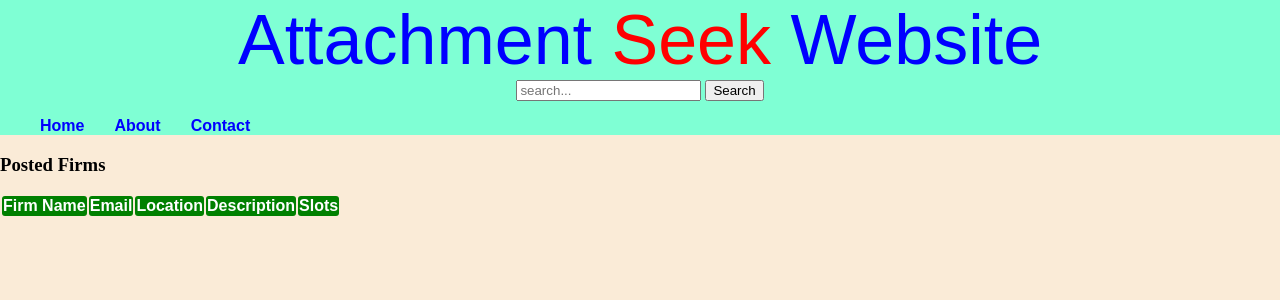
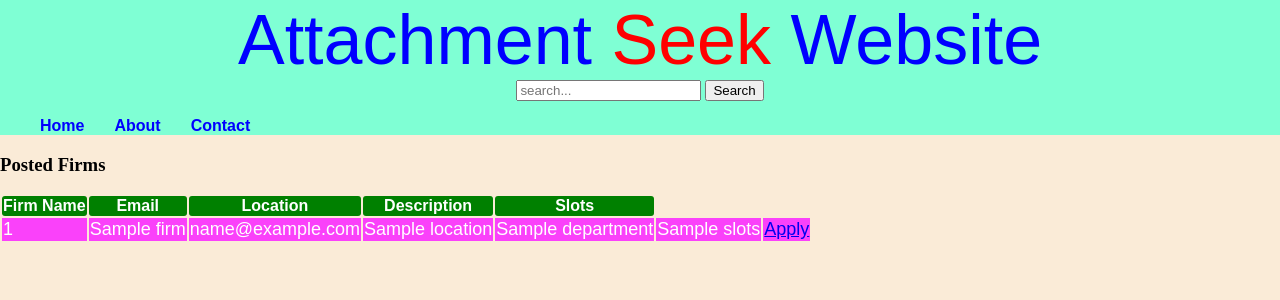
Before and after one commit to Kat-tech15/attachment-website, a Django app: template templates/view_attachments.html in a window 1280 px wide. Shown: the top 300 px of the page. Run offline with Django 5.2, Linux system fonts and the light colour scheme; the template is opened without the code that fills it: most values are stand-ins (such as "Sample title", 1, 10 or a date in 2020); lists and menus that the app fills with data are empty.

Commit message:
modified template

```diff
--- a/templates/view_attachments.html
+++ b/templates/view_attachments.html
@@ -48,7 +48,20 @@
         border-collapse: collapse;
     }
         </style>
-        <tbody></tbody>
+        <tbody>
+            {% for firm in firms %}
+                <tr>
+                    <td>{{ firm.id }}</td>
+                    <td>{{ firm.name }}</td>
+                    <td>{{ firm.email }}</td>
+                    <td>{{ firm.location }}</td>
+                    <td>{{ firm.department }}</td>
+                    <td>{{ firm.slots }}</td>
+                    <td><a href="{% url 'apply_attachment' firm.id %}">Apply</a></td>
+
+                </tr>
+                {% endfor %}
+        </tbody>
     </table>
 </div>
 {% endblock %}
```
